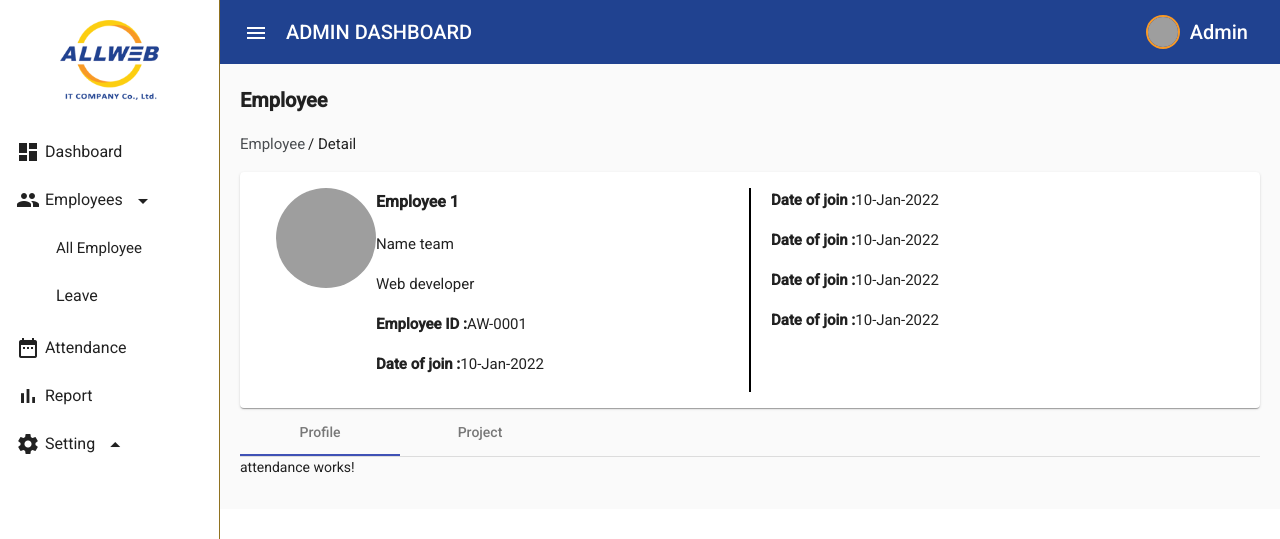
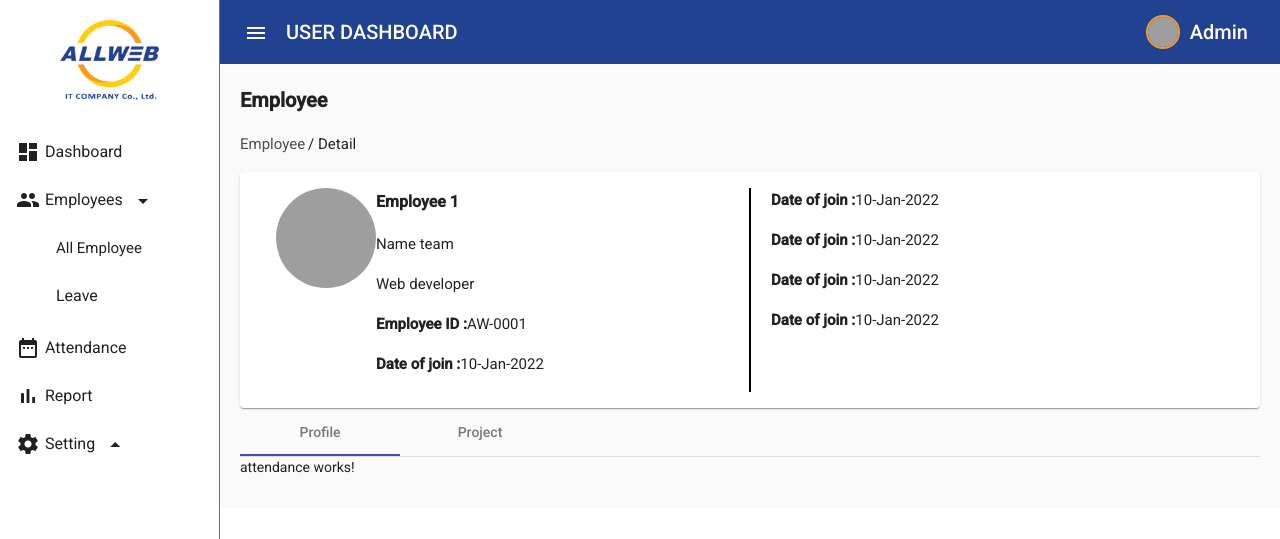
Before and after one commit to chanthorn24/Allweb_dashboardAdmin, an Angular app: page /employee/detail/1 in a window 1280 px wide. Shown: the top 539 px of the page. Built offline with nearby package versions, Linux system fonts and the light colour scheme; sample sign-in values are in the browser's storage; grey boxes are pictures that could not be loaded.

Commit message:
auth 15-aug-2022

```diff
--- a/src/app/app-routing.module.ts
+++ b/src/app/app-routing.module.ts
@@ -14,7 +14,7 @@ import { AuthGuard } from './services/auth.guard';
 const routes: Routes = [
   {path: "login", component: LoginComponent},
   {path: "", component: DashboardComponent, canActivate: [AuthGuard]},
-  {path: "employee", component: EmployeeComponent},
+  {path: "employee", component: EmployeeComponent, canActivate: [AuthGuard]},
   {path: "employee/detail/:id", component: EmployeeDetailComponent},
   {path: "attendance", component: AttendanceComponent},
   {path: "report", component: ReportComponent},
--- a/src/app/app.component.html
+++ b/src/app/app.component.html
@@ -1,6 +1,6 @@
 <div *ngIf="loginStatus; else loginForm">
     <app-navigation *ngIf="userRole == 'RECRUITER_ROLE' || userRole == 'ADMIN_ROLE'"></app-navigation>
-    <app-attendance *ngIf="userRole == 'USER_ROLE'"></app-attendance>
+    <app-navigation-user *ngIf="userRole == 'USER_ROLE'"></app-navigation-user>
 </div>
 <ng-template #loginForm>
     <router-outlet></router-outlet>
--- a/src/app/app.component.ts
+++ b/src/app/app.component.ts
@@ -12,7 +12,7 @@ import { AuthGuard } from './services/auth.guard';
 export class AppComponent implements OnInit  {
   title = 'dashboard';
   isLoggedIn$!: Observable<boolean>;
-  userRole: string = "ADMIN_ROLE";
+  userRole: string = "USER_ROLE";
 
   constructor(private authService: AuthService, private authGuard: AuthGuard) {}
 
--- a/src/app/app.module.ts
+++ b/src/app/app.module.ts
@@ -29,6 +29,7 @@ import { ChangePasswordComponent } from './component/change-password/change-pass
 import { EmployeeLeaveComponent } from './component/employee-leave/employee-leave.component';
 import { EmployeeDetailComponent } from './component/employee-detail/employee-detail.component';
 import { LoginComponent } from './component/login/login.component';
+import { NavigationUserComponent } from './navigation-user/navigation-user.component';
 
 @NgModule({
   declarations: [
@@ -44,6 +45,7 @@ import { LoginComponent } from './component/login/login.component';
     DialogElementsDialog,
     EmployeeDetailComponent,
     LoginComponent,
+    NavigationUserComponent,
   ],
   imports: [
   BrowserModule,
--- /dev/null
+++ b/src/app/navigation-user/navigation-user.component.css
@@ -0,0 +1,91 @@
+/*default container*/
+
+.container {
+    margin: 20px;
+}
+
+.sidenav-container {
+    height: 100%;
+    background-color: #fafafa;
+}
+
+.sidenav {
+    width: 220px;
+}
+
+.sidenav .mat-toolbar {
+    background: inherit;
+}
+
+.mat-toolbar.mat-primary {
+    position: sticky;
+    top: 0;
+    z-index: 1;
+}
+
+
+/*sub menu*/
+
+.menu-button {
+    transition: 300ms ease-in-out;
+    transform: rotate(0deg);
+}
+
+.menu-button.rotated {
+    transform: rotate(180deg);
+}
+
+.menu-hamburger {
+    transition: 300ms ease-in-out;
+    transform: rotate(0deg);
+}
+
+.menu-hamburger.rotated {
+    transform: rotate(180deg);
+}
+
+.submenu {
+    overflow-y: hidden;
+    transition: 300ms ease-in-out;
+    height: 0;
+}
+
+.submenu.expanded {
+    height: 100px;
+}
+
+.subsetting {
+    overflow-y: hidden;
+    transition: 300ms ease-in-out;
+    height: 0;
+}
+
+.subsetting.expanded {
+    height: 150px;
+}
+
+h3,
+h4 {
+    margin: 0;
+}
+
+
+/*Router link active*/
+
+.active {
+    border-radius: 5px !important;
+    border-left: 3px solid #2986cc;
+    background-color: #F89926 !important;
+    color: white !important;
+}
+
+
+/*profile popout*/
+
+.mat-menu-content:not(:empty) {
+    padding: 0 !important;
+}
+
+img:hover {
+    transform: scale(1.05);
+}
--- /dev/null
+++ b/src/app/navigation-user/navigation-user.component.html
@@ -0,0 +1,109 @@
+<mat-sidenav-container class="sidenav-container">
+    <mat-sidenav #drawer style="border-right: 1px solid #907220;" class="sidenav" fixedInViewport [attr.role]="(isHandset$ | async) ? 'dialog' : 'navigation'" [mode]="(isHandset$ | async) ? 'over' : 'side'" [opened]="(isHandset$ | async) === false">
+        <mat-toolbar style="height: 120px; display: flex; align-items: center; padding: 0; justify-content: center;">
+            <img height="80px" src="/assets/images/allweb.png" alt="#" routerLink="">
+        </mat-toolbar>
+        <mat-nav-list>
+            <a mat-list-item routerLink="" routerLinkActive="active" [routerLinkActiveOptions]="{exact: true}">
+                <mat-icon>dashboard</mat-icon>
+                <span style="padding-left: 5px;">Dashboard</span>
+            </a>
+            <mat-list style="padding: 0;">
+                <mat-list-item (click)="showSubmenu = !showSubmenu">
+                    <div style="display: flex; align-items: center;">
+                        <mat-icon>people</mat-icon>
+                        <span style="padding-left: 5px;">Employees</span>
+                    </div>
+                    <button mat-icon-button>
+                    <mat-icon class="menu-button" [ngClass]="{'rotated' : showSubmenu}">arrow_drop_up</mat-icon>
+                  </button>
+                </mat-list-item>
+                <div style="padding: 0 0 0 40px;" class="submenu" [ngClass]="{'expanded' : showSubmenu}">
+                    <mat-list-item>
+                        <a style="margin:0 -60px 0 -16px; padding: 10px 3.3rem 10px 16px" routerLink="/employee" routerLinkActive="active" [routerLinkActiveOptions]="{exact: true}">
+                            <!-- <mat-icon>people</mat-icon> -->
+                            <h4>All Employee</h4>
+                        </a>
+                    </mat-list-item>
+                    <mat-list-item>
+                        <a style="margin-left: -16px; padding: 10px 6rem 10px 16px" routerLink="/employee/leave" routerLinkActive="active" [routerLinkActiveOptions]="{exact: true}">
+                            <!-- <mat-icon>people</mat-icon> -->
+                            <h3>Leave</h3>
+                        </a>
+                    </mat-list-item>
+                </div>
+            </mat-list>
+            <a mat-list-item routerLink="/attendance" routerLinkActive="active" [routerLinkActiveOptions]="{exact: true}">
+                <mat-icon>date_range</mat-icon>
+                <span style="padding-left: 5px;">Attendance</span>
+            </a>
+            <a mat-list-item routerLink="/report" routerLinkActive="active" [routerLinkActiveOptions]="{exact: true}">
+                <mat-icon>bar_chart</mat-icon>
+                <span style="padding-left: 5px;">Report</span>
+            </a>
+            <mat-list style="padding: 0;">
+                <mat-list-item (click)="showSetting = !showSetting">
+                    <div style="display: flex; align-items: center;">
+                        <mat-icon>settings</mat-icon>
+                        <span style="padding-left: 5px;">Setting</span>
+                    </div>
+                    <button mat-icon-button>
+                    <mat-icon class="menu-button" [ngClass]="{'rotated' : showSetting}">arrow_drop_up</mat-icon>
+                  </button>
+                </mat-list-item>
+                <div style="padding: 0 0 0 40px;" class="subsetting" [ngClass]="{'expanded' : showSetting}">
+                    <mat-list-item>
+                        <a style="margin: -16px; padding: 10px 4rem 10px 16px;" routerLink="/leave type" routerLinkActive="active" [routerLinkActiveOptions]="{exact: true}">
+                            <!-- <mat-icon>people</mat-icon> -->
+                            <h3>Leave type</h3>
+                        </a>
+                    </mat-list-item>
+                    <mat-list-item>
+                        <a style="margin: -16px; padding: 10px 1.25rem 10px 16px;" routerLink="/change password" routerLinkActive="active" [routerLinkActiveOptions]="{exact: true}">
+                            <!-- <mat-icon>people</mat-icon> -->
+                            <h4>Change password</h4>
+                        </a>
+                    </mat-list-item>
+                    <mat-list-item>
+                        <a routerLink="" routerLinkActive="active" [routerLinkActiveOptions]="{exact: true}">
+                            <!-- <mat-icon>people</mat-icon> -->
+                            <h3>Employee</h3>
+                        </a>
+                    </mat-list-item>
+                </div>
+            </mat-list>
+
+        </mat-nav-list>
+    </mat-sidenav>
+    <mat-sidenav-content>
+        <mat-toolbar style="background-color: #204290; color: white; position: sticky; top: 0; z-index: 999; display: flex; justify-content: space-between; align-items: center;">
+            <div style="display: flex; align-items: center; flex-direction: row">
+                <button type="button" aria-label="Toggle sidenav" mat-icon-button (click)="drawer.toggle()" (click)="rotate = !rotate">
+                <!--ngIf="isHandset$ | async"  close when big-->
+                <mat-icon class="menu-hamburger" [ngClass]="{'rotated': rotate}" aria-label="Side nav toggle icon">menu</mat-icon>
+              </button>
+                <h3 style="margin-left: 10px;">USER DASHBOARD</h3>
+            </div>
+            <ul style="list-style-type: none;">
+                <li>
+                    <button mat-button [matMenuTriggerFor]="menu" style="height: 66px;">
+                      <!-- <mat-icon>account_circle</mat-icon> -->
+                      <div style="display: flex; align-items: center">
+                        <img height="30px" width="30px" style="border: 2px solid #F89926; border-radius: 30px;" src="https://th.bing.com/th/id/OIP.GlXqxcR9EmviN5kuwaUsMQHaIB?pid=ImgDet&rs=1" alt="#">
+                        <h6 style="margin-left: 10px;">Admin</h6>
+                      </div>
+                    </button>
+                    <mat-menu #menu="matMenu">
+                        <button mat-menu-item routerLink="/employee/detail/1">My profile</button>
+                        <button mat-menu-item routerLink="/change password">Setting</button>
+                        <button mat-menu-item routerLink="/logout">Logout</button>
+                    </mat-menu>
+                </li>
+            </ul>
+        </mat-toolbar>
+        <!-- Add Content Here -->
+        <div class="container">
+            <router-outlet></router-outlet>
+        </div>
+    </mat-sidenav-content>
+</mat-sidenav-container>
--- /dev/null
+++ b/src/app/navigation-user/navigation-user.component.ts
@@ -0,0 +1,73 @@
+import { Component, OnInit } from '@angular/core';
+import { BreakpointObserver, Breakpoints } from '@angular/cdk/layout';
+import { Observable } from 'rxjs';
+import { map, shareReplay } from 'rxjs/operators';
+import { Injectable } from '@angular/core';
+// export interface ChildrenItems {
+//     state: string;
+//     name: string;
+//     type?: string;
+//   }
+
+// export interface Menu {
+//     state: string;
+//     name: string;
+//     type: string;
+//     icon: string;
+//     children?: ChildrenItems[];
+// }
+
+// const MENUITEMS = [
+//     {
+//         state: 'dashboard',
+//         name: 'Dashboard',
+//         type: 'link',
+//         icon: 'dashboard'
+//     },
+//     {
+//         state: 'setting',
+//         name: 'Settings',
+//         type: 'sub',
+//         icon: 'settings',
+//         children: [
+//             {
+//                 state: 'station_management',
+//                 name: 'Station Management',
+//                 type: 'parent',
+//                 grand_children: [
+//                     { state: 'station', name: 'Station' },
+//                     { state: 'shifts_work', name: 'Shifts Work' },
+//                     { state: 'fuel_price', name: 'Fule Price' },
+//                     { state: 'tank_management', name: 'Tank Management' }
+//                 ]
+//             }
+//         ]
+//     }
+// ];
+
+
+@Component({
+  selector: 'app-navigation-user',
+  templateUrl: './navigation-user.component.html',
+  styleUrls: ['./navigation-user.component.css']
+})
+export class NavigationUserComponent {
+
+  //sub menu
+  showSubmenu: boolean = true;
+  showSetting: boolean = false;
+  //hamburger bar
+  rotate: boolean = false;
+
+  isHandset$: Observable<boolean> = this.breakpointObserver.observe(Breakpoints.Handset)
+    .pipe(
+      map(result => result.matches),
+      shareReplay()
+    );
+
+  constructor(private breakpointObserver: BreakpointObserver) {}
+
+  ngOnInit(): void {
+  }
+
+}
```
Also changed, not shown: 1 other file (tests, documents, lock files or other folders).
